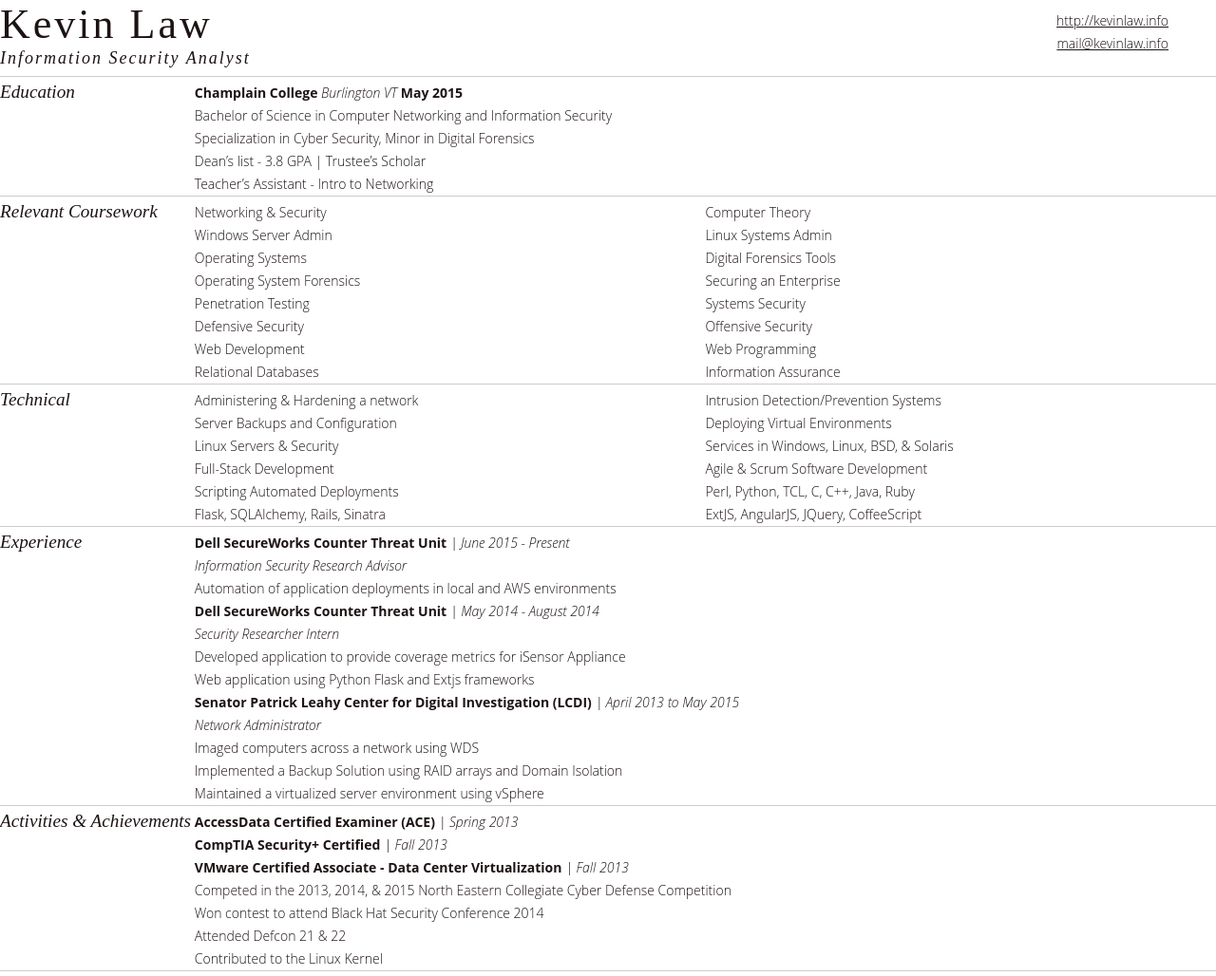
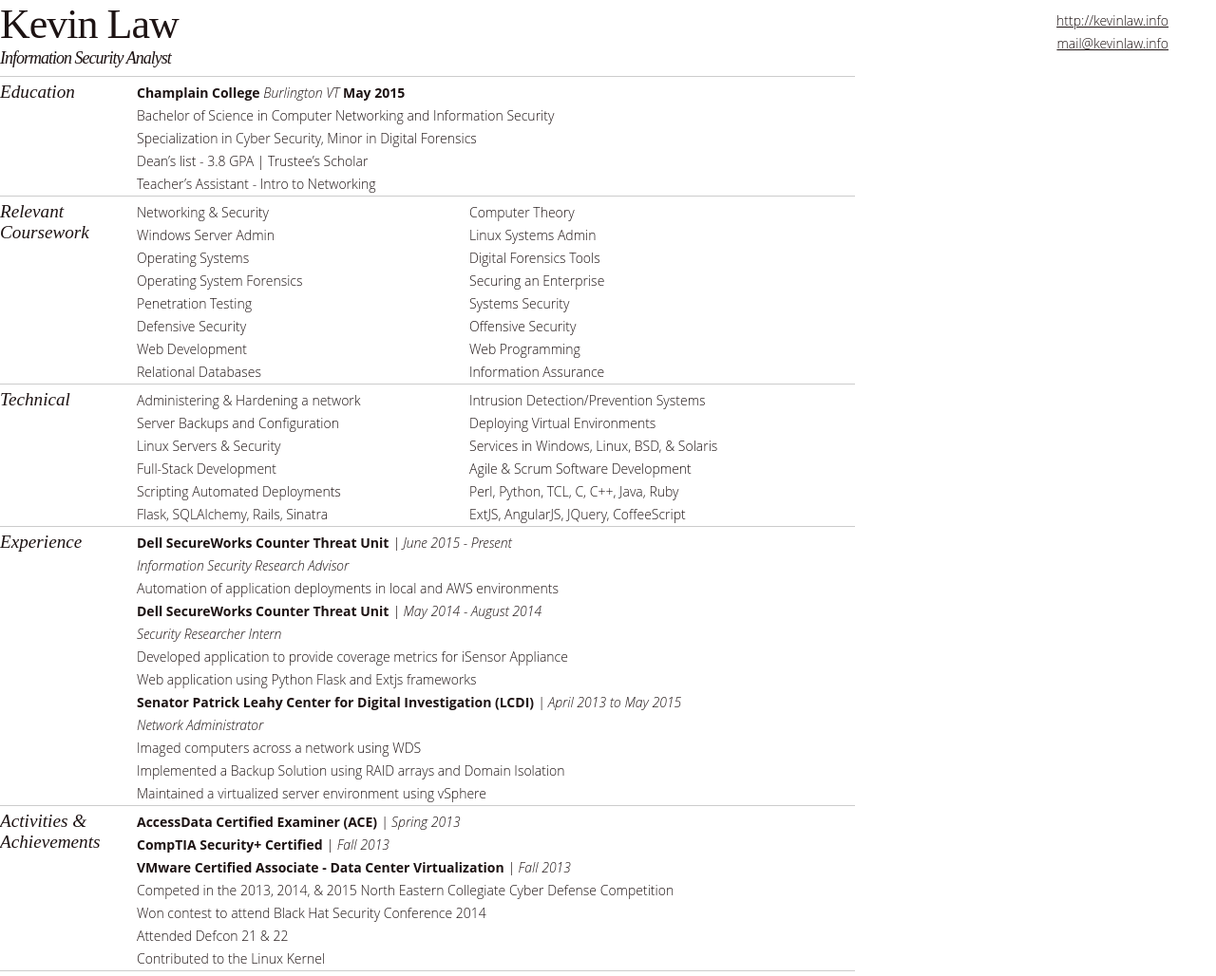
Before and after one commit to thatarchguy/KevinLawDotInfo, a Jekyll site: the page built from resume.md, in a window 1280 px wide. Shown: the whole page at 95% size. Built offline with Jekyll 4.4.1, drawn with Linux system fonts in a browser that asks for light colours; Markdown is read by kramdown in place of the engine named in the settings.

Commit message:
Trying to get resume to build
Signed-off-by: Kevin <kevin@stealsyour.pw>

```diff
--- a/css/resume.css
+++ b/css/resume.css
@@ -1,13 +1,3 @@
-audio,canvas,video{
-  display:inline-block;
-  *display:inline;
-  *zoom:1
-}
-
-audio:not([controls]){
-  display:none
-}
-
 [hidden]{
   display:none
 }
@@ -23,7 +13,8 @@
 }
 
 body{
-  margin:0
+  margin:0;
+  width:900px;
 }
 
 a:focus{
@@ -392,7 +383,7 @@
 ol{
   margin:0;
   padding:0 0 0em;
-  width:84%;
+  width:700px;
   display:inline-block
 }
 
@@ -458,7 +449,7 @@
 
 }
 
-@media (min-width:625px), print{
+@media (min-width:0px), print{
   .container{
     width:100%
   }
@@ -478,13 +469,13 @@
   h1{
     margin-top:0;
     font-size:44px;
-    letter-spacing:3px;
+    /*letter-spacing:3px; */
     font-weight:normal
   }
 
   h2{
     font-style:italic;
-    letter-spacing:2px;
+    /*letter-spacing:2px; */
     font-weight:normal
   }
 
@@ -501,7 +492,7 @@
   h3 + p{
     margin-left:inherit;
     float:left;
-    width:84%
+    width:756px;
   }
 
   ul li{
@@ -597,7 +588,7 @@
   }
 
 }
-*/
+
 @media (max-width:625px) not print{
   ul li{
     width:100%
@@ -633,8 +624,7 @@
     font-size:12px
   }
 
-}
-
+}*/
 
 @page{
   size:auto;
```
Also changed, not shown: .gitlab-ci.yml, 1 other file.
